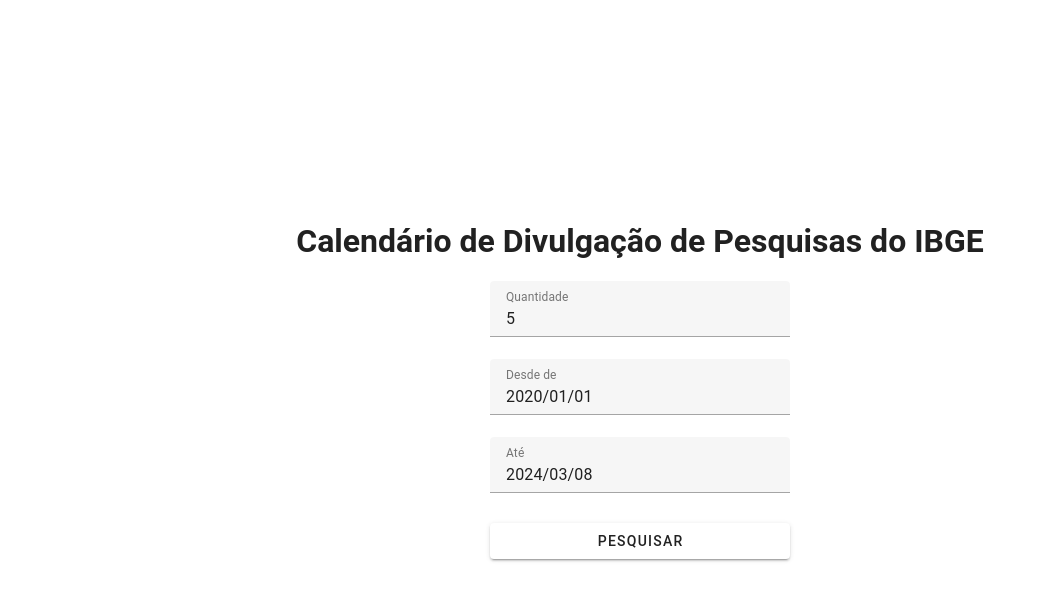
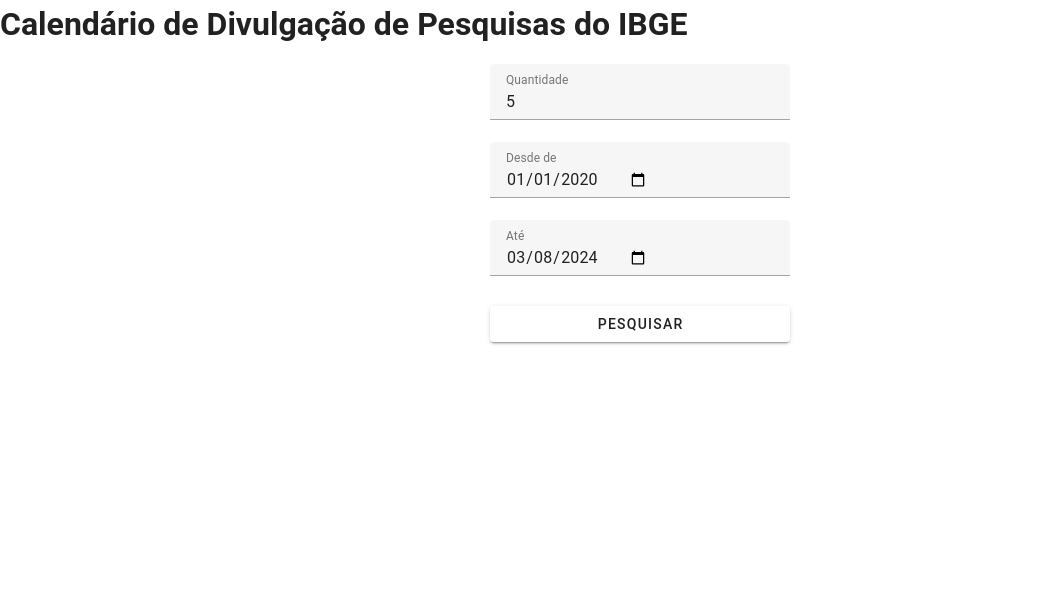
Before and after one commit to MorganaDuarte/search-ibge, a Vue app: page / in a window 1280 px wide. Shown: the top 600 px of the page, without its empty margins (0-1045 px from the left). Built offline with nearby package versions, Linux system fonts and the light colour scheme.

Commit message:
change search form

```diff
--- a/src/components/SearchForm.vue
+++ b/src/components/SearchForm.vue
@@ -1,20 +1,16 @@
 <template>
-  <v-container class="fill-height">
-    <v-responsive class="align-center text-center fill-height">
   <div class="pb-4">
     <h1>Calendário de Divulgação de Pesquisas do IBGE</h1>
   </div>
   <v-sheet class="mx-auto" width="300">
     <v-form class="pb-6" @submit.prevent="research">
       <v-text-field v-model="amount" label="Quantidade" :rules=[validAmountRules]></v-text-field>
-          <v-text-field v-model="since" label="Desde de"></v-text-field>
-          <v-text-field v-model="until" label="Até" :rules="[validUntilRules]"></v-text-field>
+      <v-text-field v-model="startDate" label="Desde de" type="date" :rules=[validStartDateRules]></v-text-field>
+      <v-text-field type="date" v-model="endDate" label="Até" :rules="[validEndDateRules]"></v-text-field>
       <v-btn class="mt-2" :disabled="disabledButton" type="submit" block>Pesquisar</v-btn>
     </v-form>
   </v-sheet>
   <ResultsTable :search-result="searchResult" />
-    </v-responsive>
-  </v-container>
 </template>
 
 <script>
@@ -25,8 +21,8 @@
   data() {
     return {
       amount: 5,
-      since: "2020/01/01",
-      until: "2024/03/08",
+      startDate: "2020-01-01",
+      endDate: "2024-03-08",
       searchResult: [],
     }
   },
@@ -36,18 +32,23 @@
 
       return "A quantidade deve ser entre 1 e 25";
     },
-    validUntilRules() {
-      if(this.until > this.since) return true;
+    validStartDateRules() {
+      if(!!this.startDate.length) return true;
+
+      return "O campo não pode estar vazio"
+    },
+    validEndDateRules() {
+      if(this.endDate > this.startDate) return true;
 
       return "A data de 'até' deve ser maior que a data 'de'"
     },
     disabledButton() {
-      return this.until < this.since || (this.amount < 1 || this.amount > 25) || !this.since.length;
+      return this.endDate < this.startDate || (this.amount < 1 || this.amount > 25) || !this.startDate.length;
     }
   },
   methods: {
     async research() {
-      const url = `https://servicodados.ibge.gov.br/api/v3/calendario/?qtd=${this.amount}&de=${this.since}&ate=${this.until}`
+      const url = `https://servicodados.ibge.gov.br/api/v3/calendario/?qtd=${this.amount}&de=${this.startDate}&ate=${this.endDate}`
       try {
         const response = await fetch(url);
         if (!response.ok) {
```
Lines whose indentation alone changed are shown as unchanged.
